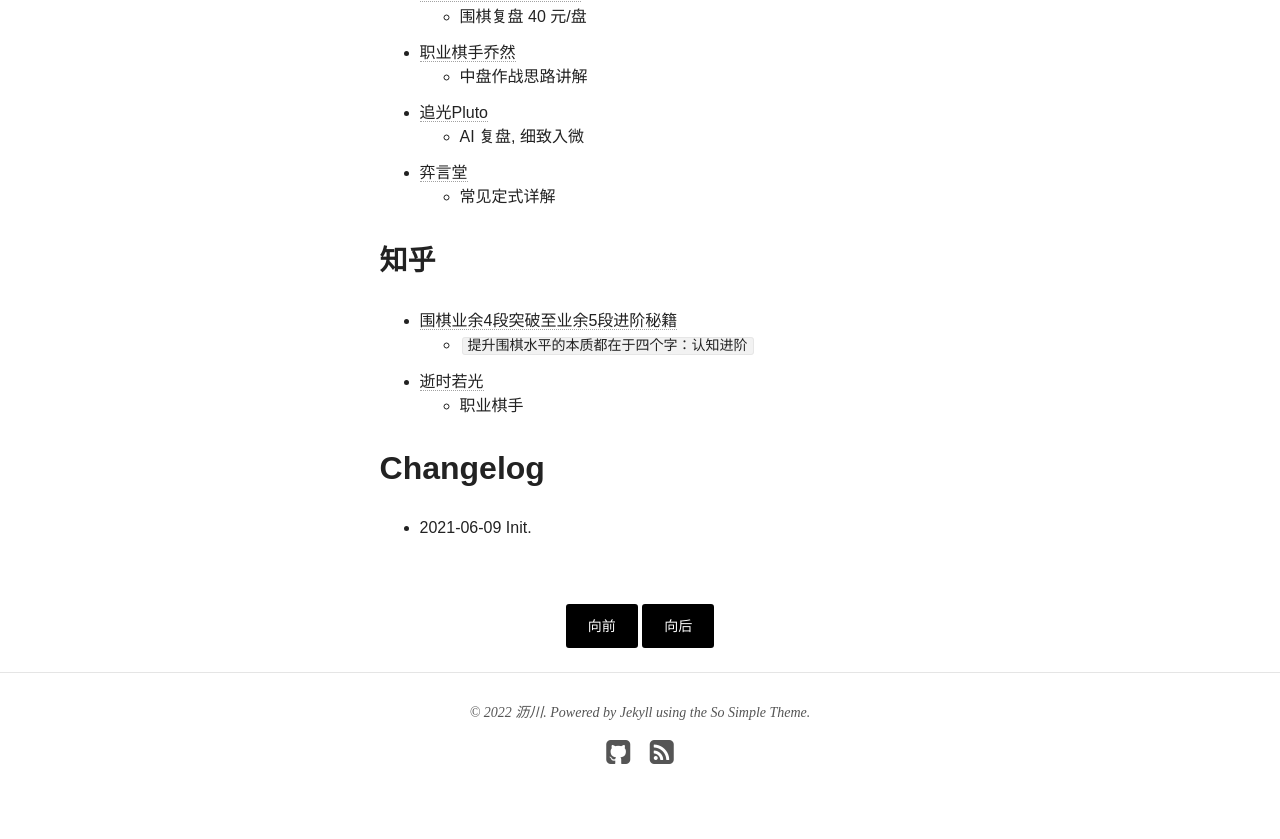
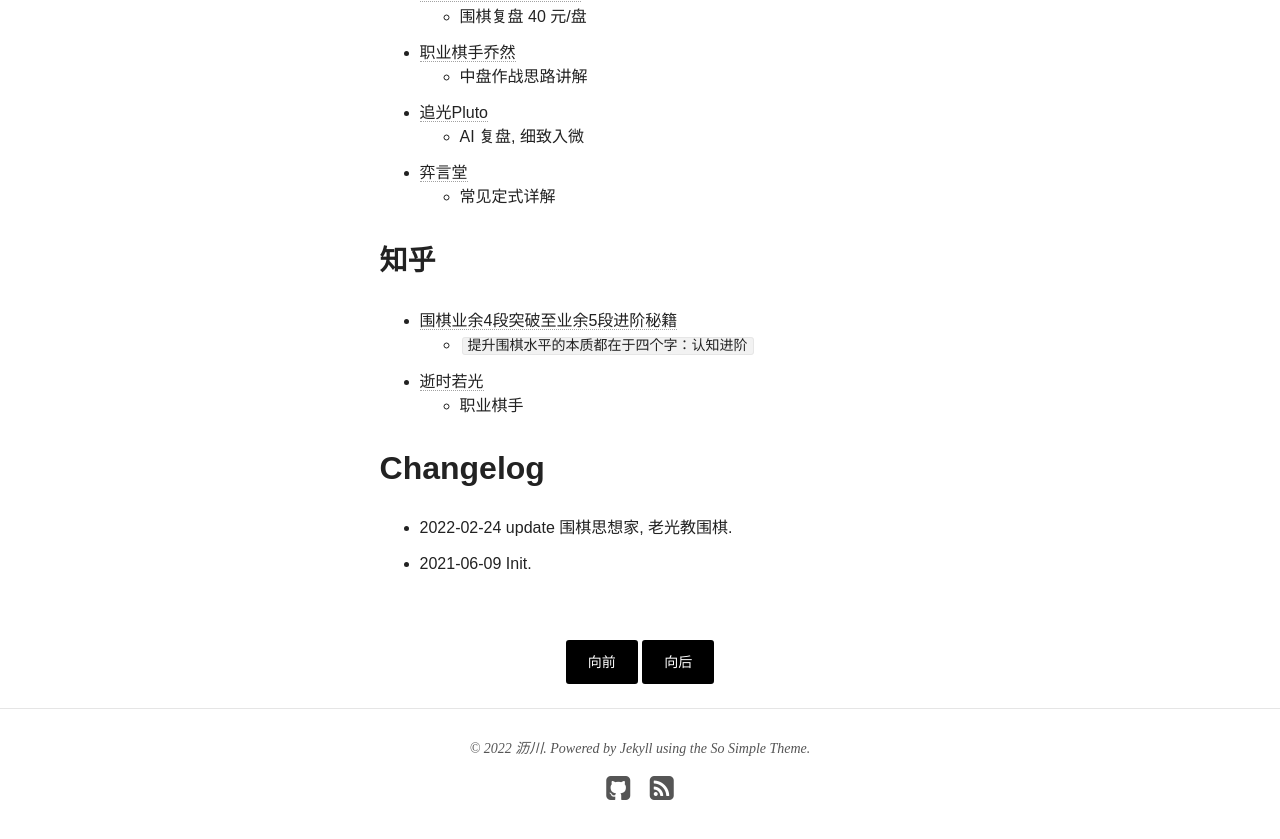
Before and after one commit to Hugo1030/Hugo1030.github.io, a Jekyll site: the page built from _posts/articles/2021-06-09-go-info-collect.md, in a window 1280 px wide and 900 px high, scrolled down 1340 px. Shown: the top 839 px of the window. Built offline with Jekyll 4.4.1, drawn with Linux system fonts in a browser that asks for light colours; nearby versions of some CDN libraries.

Commit message:
update changelog

```diff
--- a/_posts/articles/2021-06-09-go-info-collect.md
+++ b/_posts/articles/2021-06-09-go-info-collect.md
@@ -43,5 +43,5 @@ modified:
     - 职业棋手
 
 ## Changelog
-
+- 2022-02-24 update 围棋思想家, 老光教围棋.
 - 2021-06-09 Init.
```
